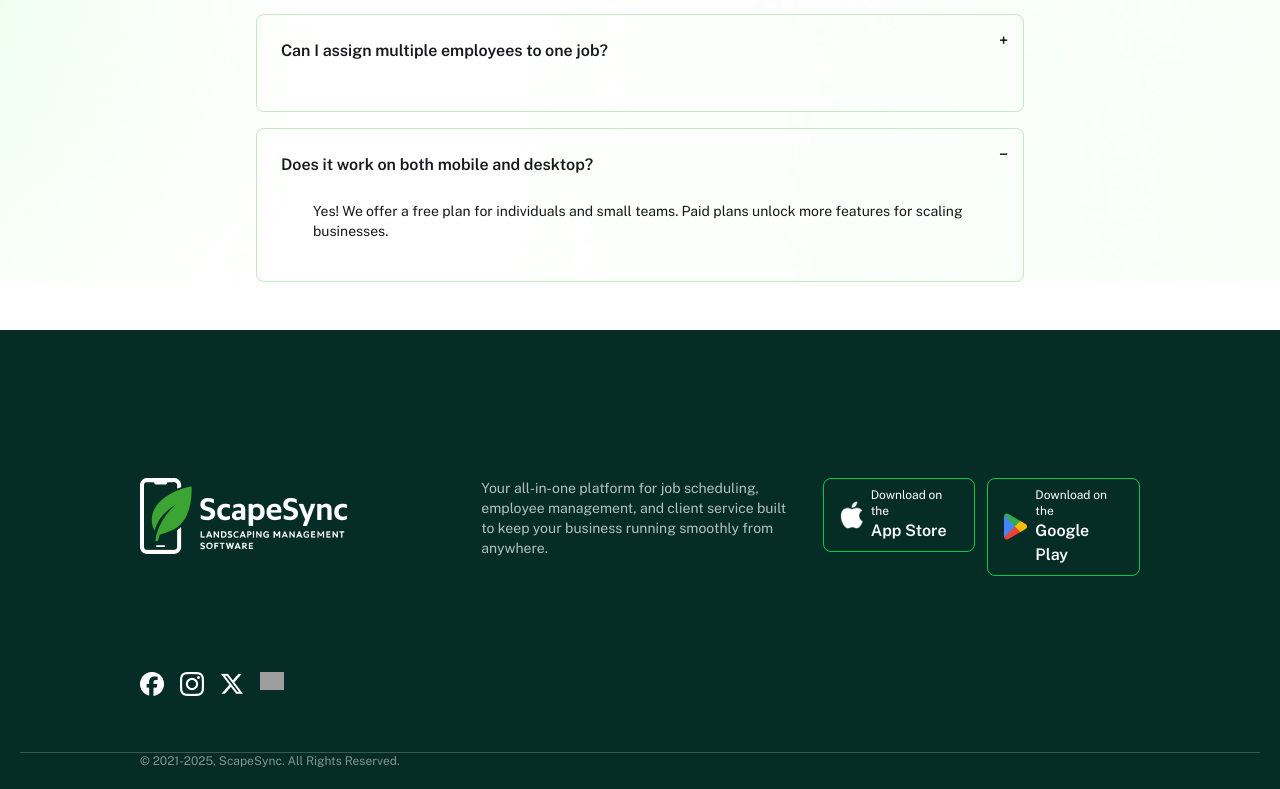
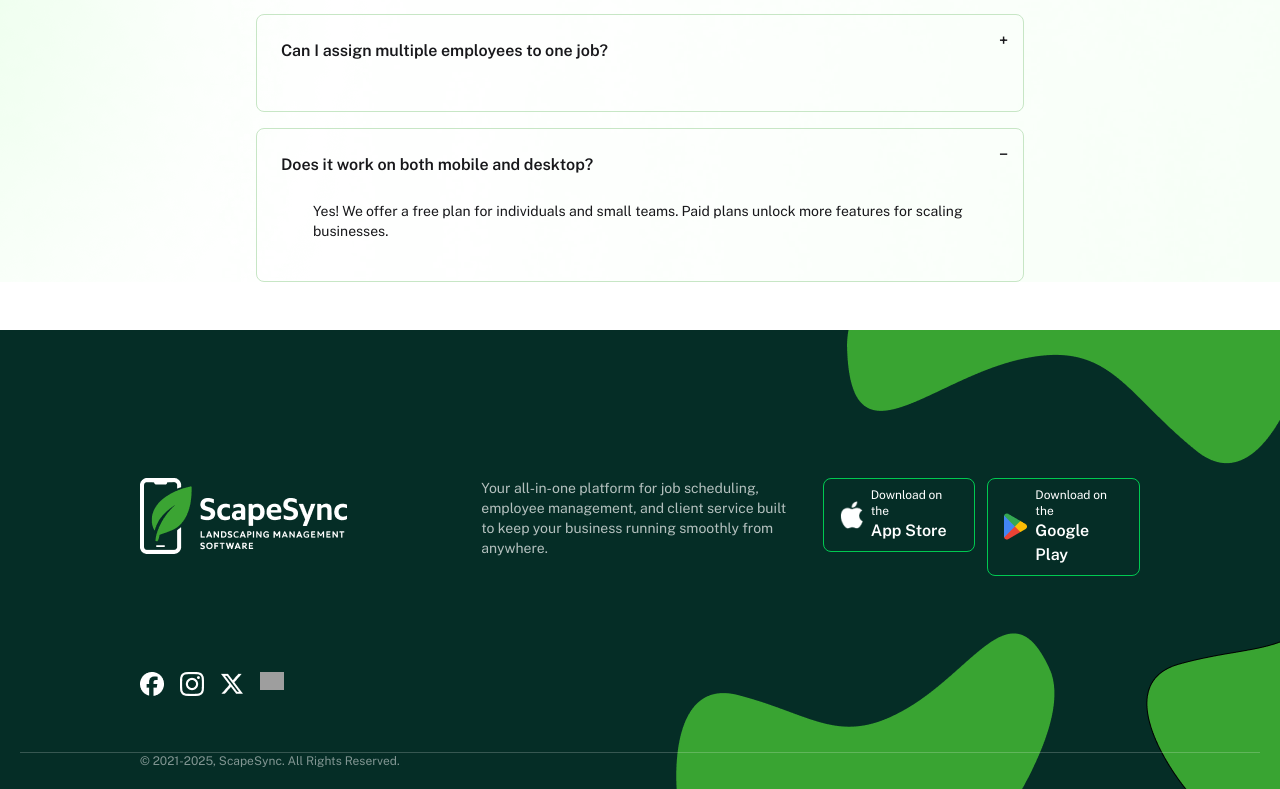
Before and after one commit to Anindo117/Softvence, a Next.js app in the folder softvence/: page / in a window 1280 px wide. Shown: the part 3823-4612 px from the top of the page. Built offline with nearby package versions, Linux system fonts and the light colour scheme; grey boxes are pictures that could not be loaded.

Commit message:
Minor updates

```diff
--- a/softvence/src/Components/Footer/page.tsx
+++ b/softvence/src/Components/Footer/page.tsx
@@ -2,7 +2,13 @@ import Image from "next/image";
 
 const Footer = () => {
   return (
-    <footer className="bg-[#052d26] text-white mt-12 p-5">
+    <footer className="bg-[#052d26] text-white mt-12 p-5"
+    style={{
+      backgroundImage: "url('/images/Vector 3.png'), url('/images/Vector 2.png'), url('/images/Vector 4.png')",
+      backgroundRepeat: "no-repeat, no-repeat, no-repeat",
+      backgroundPosition: "right top, 75% bottom, right bottom",
+      backgroundSize: "auto",
+    }}>
       <div className="md:max-w-[1440px] md:px-[120px]">
         <div className="grid md:grid-cols-3 gap-6 items-start md:pt-32 md:mb-24 mb-12">
           <div>
```
Also changed, not shown: softvence/public/images/Vector 2.png (added), softvence/public/images/Vector 4.png (added).
